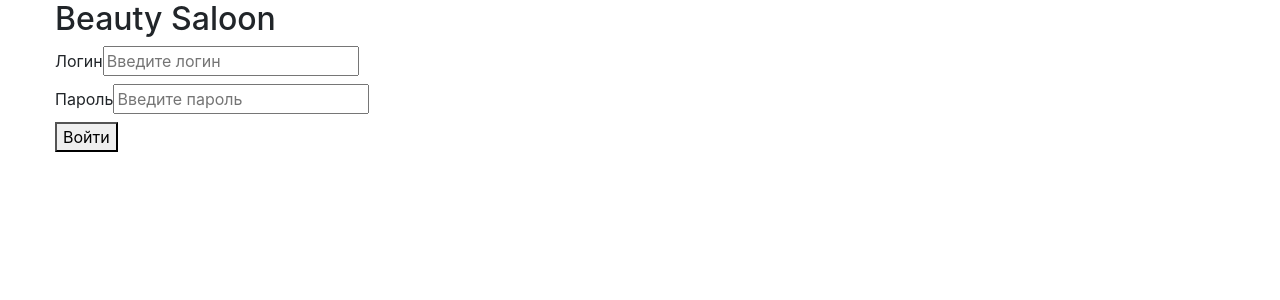
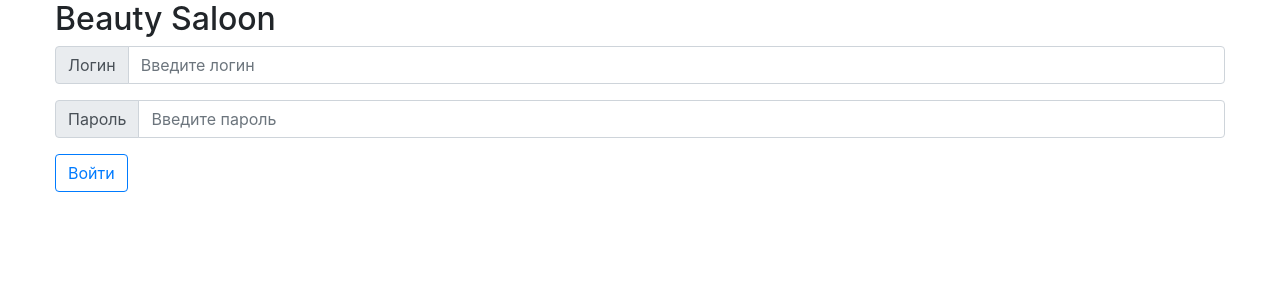
Before and after one commit to Mari-Win/frontend-main, a React (Create React App) app in the folder _crm/: page /login in a window 1280 px wide. Shown: the top 300 px of the page. Built offline with nearby package versions, Linux system fonts and the light colour scheme; what easy-bem would draw is missing.

Commit message:
make crm styles

```diff
--- a/_crm/src/components/LoginForm.js
+++ b/_crm/src/components/LoginForm.js
@@ -1,4 +1,5 @@
 import useInput from '../hooks/useInput';
+import { Button, InputGroup, FormControl } from 'react-bootstrap';
 
 export default function AuthForm({ onLogin }) {
   const loginInput = useInput();
@@ -23,17 +24,19 @@ export default function AuthForm({ onLogin }) {
 
   return (
     <form onSubmit={handleSubmit}>
-      <label>
-        <span>Логин</span>
-        <input {...loginInput} placeholder="Введите логин" />
-      </label>
-      <br />
-      <label>
-        <span>Пароль</span>
-        <input {...passwordInput} type="password" placeholder="Введите пароль" />
-      </label>
-      <br />
-      <button>Войти</button>
+      <InputGroup className="mb-3">
+        <InputGroup.Prepend>
+          <InputGroup.Text>Логин</InputGroup.Text>
+        </InputGroup.Prepend>
+        <FormControl  {...loginInput} placeholder="Введите логин" />
+      </InputGroup>
+      <InputGroup className="mb-3">
+        <InputGroup.Prepend>
+          <InputGroup.Text>Пароль</InputGroup.Text>
+        </InputGroup.Prepend>
+        <FormControl {...passwordInput} type="password" placeholder="Введите пароль" />
+      </InputGroup>
+      <Button type="submit" variant="outline-primary">Войти</Button>
     </form>
   );
 }
--- a/_crm/src/components/Master/Master.js
+++ b/_crm/src/components/Master/Master.js
@@ -1,6 +1,7 @@
 import { useContext } from 'react';
 import bem from 'easy-bem';
 import cn from 'classnames';
+import { Button, InputGroup, FormControl, Card } from 'react-bootstrap';
 import './Master.scss';
 
 import mastersContext from '../../contexts/mastersContext';
@@ -15,15 +16,22 @@ export default function Master({ master, className }) {
   const { removeMaster } = useContext(mastersContext);
 
   return (
-    <div className={_className}>
-      <div className={b('photo')}>
-        <img src={_photo} />
-      </div>
-
-      <div className={b('name')}>{fullName}</div>
-      <div className={b('position')}>{position}</div>
-
-      <button onClick={() => removeMaster(id)}>X</button>
-    </div>
+    <>
+      <Card border="info" style={{ width: '15rem' }} className="m-2">
+        <Card.Header>
+          <Card.Img className={b('photo')} variant="top" src={_photo} />
+        </Card.Header>
+        <Card.Body>
+          <Card.Title className={b('name')}>{fullName}</Card.Title>
+          <Card.Text  className={b('position')}>
+            {position}
+          </Card.Text>
+          <div className="text-right">
+            <Button onClick={() => removeMaster(id)}  variant="outline-dark"  size="sm" title="Удалить мастера">X</Button>
+            </div>
+        </Card.Body>
+      </Card>
+      <br />
+    </>
   );
 }
--- a/_crm/src/components/Master/Master.scss
+++ b/_crm/src/components/Master/Master.scss
@@ -4,10 +4,12 @@
   border-radius: 10px;
 
   &__photo {
-    img {
       object-fit: cover;
-      max-width: 100%;
-    }
+      max-width: 70%;
+      height: 200px;
+      display: block;
+      margin: 0 auto;
+      border-radius: 4px;
   }
 
   &__name {
--- a/_crm/src/components/MastersForm.js
+++ b/_crm/src/components/MastersForm.js
@@ -1,12 +1,17 @@
 import { useRef, useState } from 'react';
+import { Button, InputGroup, FormControl } from 'react-bootstrap';
 
 export default function MastersForm({ onCreate }) {
-  const [name, setName] = useState();
+  const [firstName, setName] = useState();
+  const [patronymic, setPatronic] = useState();
+  const [surName, setSurName] = useState();
   const [position, setPosition] = useState();
   const [photo, setPhoto] = useState();
 
   function reset() {
     setName('');
+    setSurName('');
+    setPatronic('');
     setPosition('');
     setPhoto('');
   }
@@ -15,7 +20,9 @@ export default function MastersForm({ onCreate }) {
     event.preventDefault();
 
     const data = {
-      name,
+      firstName,
+      patronymic,
+      surName,
       position,
       photo
     };
@@ -26,11 +33,28 @@ export default function MastersForm({ onCreate }) {
 
   return (
     <form onSubmit={handleForm}>
-      <input value={name} onChange={event => setName(event.target.value)} placeholder="ФИО" required />
-      <input value={position} onChange={event => setPosition(event.target.value)} placeholder="Позиция" required />
-      <input value={photo} onChange={event => setPhoto(event.target.value)} placeholder="Ссылка на фотографию" />
+      <InputGroup className="mb-3">
+        <InputGroup.Prepend>
+          <InputGroup.Text>Фамилия / Имя / Отчество </InputGroup.Text>
+        </InputGroup.Prepend>
+        <FormControl value={surName} onChange={event => setSurName(event.target.value)}  placeholder="Фамилия" required />
+        <FormControl value={firstName} onChange={event => setName(event.target.value)}  placeholder="Имя" required  />
+        <FormControl value={patronymic} onChange={event => setPatronic(event.target.value)}  placeholder="Отчество" required  />
+      </InputGroup>
+      <InputGroup className="mb-3">
+        <InputGroup.Prepend>
+          <InputGroup.Text>Позиция</InputGroup.Text>
+        </InputGroup.Prepend>
+        <FormControl value={position} onChange={event => setPosition(event.target.value)} placeholder="Позиция" required  />
+      </InputGroup>
+      <InputGroup className="mb-3">
+        <InputGroup.Prepend>
+          <InputGroup.Text>Ссылка на фотографию</InputGroup.Text>
+        </InputGroup.Prepend>
+        <FormControl  value={photo} onChange={event => setPhoto(event.target.value)} placeholder="Ссылка на фотографию" />
+      </InputGroup>
 
-      <button>Добавить нового мастера</button>
+      <Button type="submit" variant="outline-primary">Добавить нового мастера</Button>
     </form>
   )
 }
```
